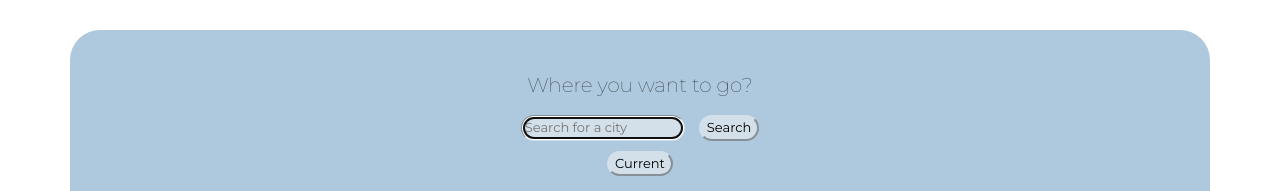
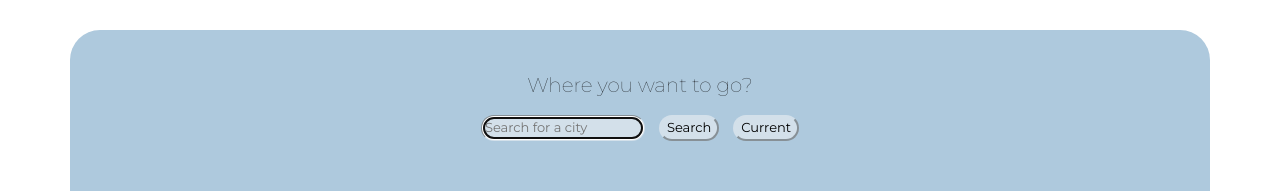
Before and after one commit to masandovva/masandovva-weather-app-2021, a plain HTML site: page index.html in a window 1280 px wide. Shown: the top 191 px of the page. Drawn offline with nearby package versions, Linux system fonts and the light colour scheme; no server answers.

Commit message:
Align current location button

```diff
--- a/index.html
+++ b/index.html
@@ -36,8 +36,6 @@
               id="city-input"
             />
             <input type="submit" value="Search" />
-          </div>
-          <div class="offset-md-12 col-md-12">
             <button class="w-60" id="current-location-button">Current</button>
           </div>
         </form>
```
